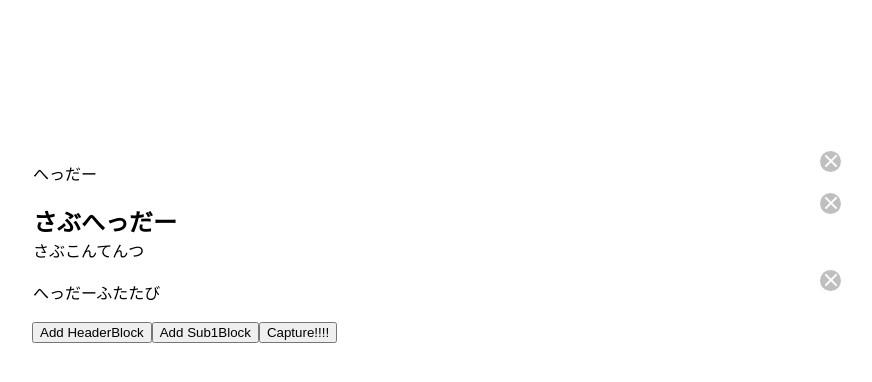
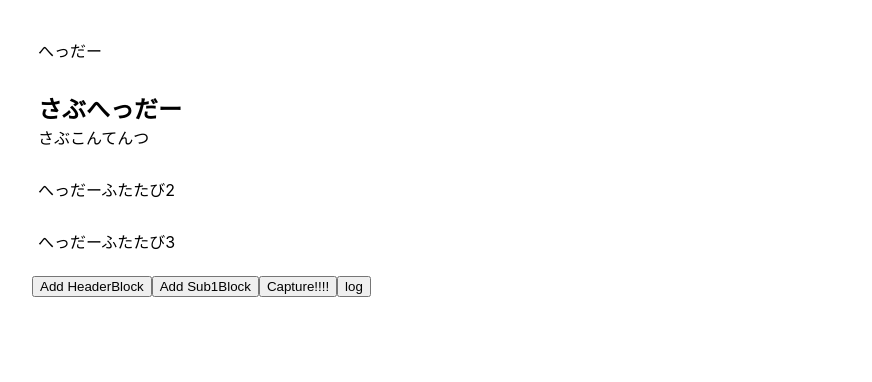
Before and after one commit to t4traw/ecpagemaker, a Nuxt app: page / in a window 1280 px wide. Shown: the top 382 px of the page, without its empty margins (208-1080 px from the left). Built offline with nearby package versions, Linux system fonts and the light colour scheme.

Commit message:
v-on:remove(childlen.splice が動かなかったので、displayを用意して対応orz

```diff
--- a/components/header_block.vue
+++ b/components/header_block.vue
@@ -1,9 +1,11 @@
 <template lang="ejs">
+  <keep-alive>
   <div id="editable" class="design_block">
-    <span class="close" v-on:click="$emit('panretRemoveBlock')"></span>
+    <span class="close" v-on:click="$emit('remove')"></span>
     <div class="text" v-if="!edit" v-text="foobar" v-on:click="edit = true"></div>
     <input v-if="edit" type="text" v-model="foobar" v-on:blur="edit = false" v-autofocus>
   </div>
+  </keep-alive>
 </template>
 
 <script>
--- a/components/sub1_block.vue
+++ b/components/sub1_block.vue
@@ -1,6 +1,6 @@
 <template lang="ejs">
   <div id="editable" class="design_block">
-    <span class="close" v-on:click="$emit('panretRemoveBlock')"></span>
+    <span class="close" v-on:click="$emit('remove')"></span>
     <h1>{{midashi}}</h1>
     <div class="text" v-if="!edit" v-text="content" v-on:click="edit = true"></div>
     <input v-if="edit" type="text" v-model="content" v-on:blur="edit = false" v-autofocus>
--- a/pages/index.vue
+++ b/pages/index.vue
@@ -1,12 +1,15 @@
+
+<!-- children.splice(index, 1) -->
 <template>
   <section class="container">
-    <template v-for="(child, index) in children">
-        <component v-bind:is="child.name" v-bind:key="index" v-bind:msg="child.body" v-bind:num="index" v-on:panretRemoveBlock="remove_block(index)" class="design_component"></component>
-    </template>
+      <template v-for="(child, index) in children">
+        <component v-bind:key="index" v-bind:index="index" v-bind:is="child.name" v-bind:msg="child.body" v-on:remove="child.display = false" v-if="child.display" class="design_component"></component>
+      </template>
     <div class="">
       <button v-on:click="add_header_block">Add HeaderBlock</button>
       <button v-on:click="add_sub1_block">Add Sub1Block</button>
       <button v-on:click="capture">Capture!!!!</button>
+      <button v-on:click="log">log</button>
     </div>
   </section>
 </template>
@@ -19,12 +22,14 @@ import Sub1Block from '~/components/sub1_block.vue'
 export default {
   data: function() {
     return {
-      counter: 2,
+      counter: 0,
       currentView: 'headerblock',
       children: [
-        {name: 'headerblock', body: ['へっだー']},
-        {name: 'subblock', body: ['さぶへっだー', 'さぶこんてんつ']},
-        {name: 'headerblock', body: ['へっだーふたたび']},
+        {name: 'headerblock', body: ['へっだー'], display: true},
+        {name: 'subblock', body: ['さぶへっだー', 'さぶこんてんつ'], display: true},
+        {name: 'headerblock', body: ['へっだーふたたび1'], display: false},
+        {name: 'headerblock', body: ['へっだーふたたび2'], display: true},
+        {name: 'headerblock', body: ['へっだーふたたび3'], display: true},
       ]
     }
   },
@@ -38,15 +43,24 @@ export default {
           document.body.appendChild(canvas);
       });
     },
+    log: function(){
+      console.log(this.children)
+    },
     add_header_block: function(){
-      this.children.push({name: 'headerblock', body: ['ついかしたへっだー', 'さぶこんてんつ']})
+      this.counter += 1
+      this.children.push({name: 'headerblock', body: ["ついかしたへっだー" + this.counter, 'さぶこんてんつ'], display: true})
+      console.log(this.children)
     },
     add_sub1_block: function(){
-      this.children.push({name: 'subblock', body: ['さぶへっだー', 'さぶこんてんつ']})
+      this.counter += 1
+      this.children.push({name: 'subblock', body: ['さぶへっだー' + this.counter, 'さぶこんてんつ'], display: true})
+      console.log(this.children)
     },
-    remove_block: function(el){
-      this.children.splice(el, 1)
-    }
+    // remove_block: function(child){
+    //   console.log('Delete: ' + child);
+    //   this.children.$remove(child)
+    //   console.log(this.children)
+    // }
   }
 }
 
@@ -60,7 +74,7 @@ export default {
 
 .container {
   width: 800px;
-  margin: 10em auto;
+  margin: 2em auto;
   min-height: 100vh;
 }
 
--- a/stylesheets/close_button.sass
+++ b/stylesheets/close_button.sass
@@ -1,17 +1,17 @@
-$close_button_size: 21px
-
 .close
+  $close_button_size: 21px
   right: -10px
   top: -10px
   width: $close_button_size
   height: $close_button_size
-  opacity: 1
+  opacity: 0
   position: absolute
   background-color: rgba(0, 0, 0, 0.25)
   border-radius: $close_button_size
   cursor: pointer
-  &:hover
-    opacity: 1
+  // transition: opacity .2s ease-out
+  // &:hover
+    // opacity: 1
   &:before, &:after
     top: 2px
     left: 10px
--- a/stylesheets/design_block.sass
+++ b/stylesheets/design_block.sass
@@ -1,4 +1,12 @@
+.design_block
+  padding: 5px
+
+
+// 実際のデザインとは関係ないUX動作
 .design_block
   border: 1px solid rgba(0, 0, 0, 0)
   &:hover
     border: 1px dashed rgb(156, 156, 156)
+  &:hover > .close
+    opacity: 1
+    // transition: opacity .2s ease-out
```
